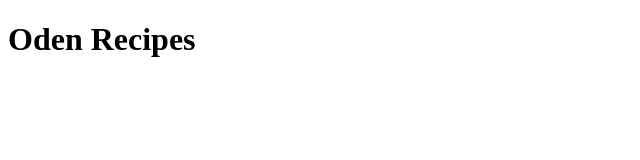
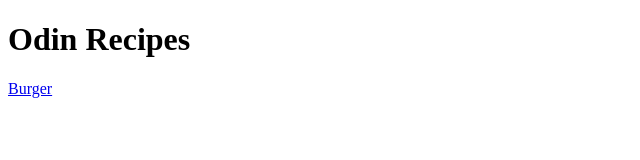
Before and after one commit to Layorr/odin-recipes, a plain HTML site: page index.html in a window 1280 px wide. Shown: the whole page, without its empty margins (0-640 px from the left). Drawn offline with Linux system fonts and the light colour scheme.

Commit message:
gave my home page  a heading and added a link to my first recipe page

```diff
--- a/index.html
+++ b/index.html
@@ -7,6 +7,7 @@
     <title>Document</title>
 </head>
 <body>
-    <h1>Oden Recipes</h1>
+    <h1>Odin Recipes</h1>
+    <a href="recipes/burger.html">Burger</a>
 </body>
 </html>
```
